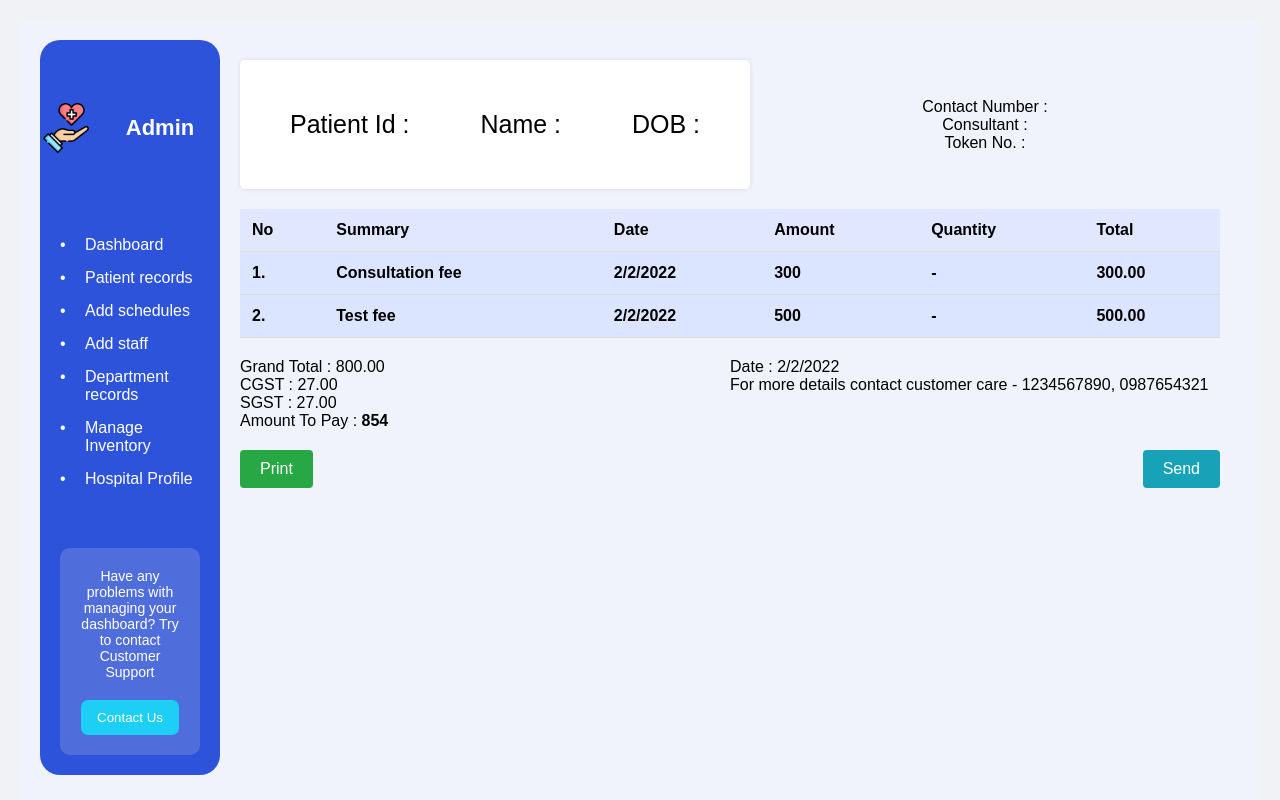
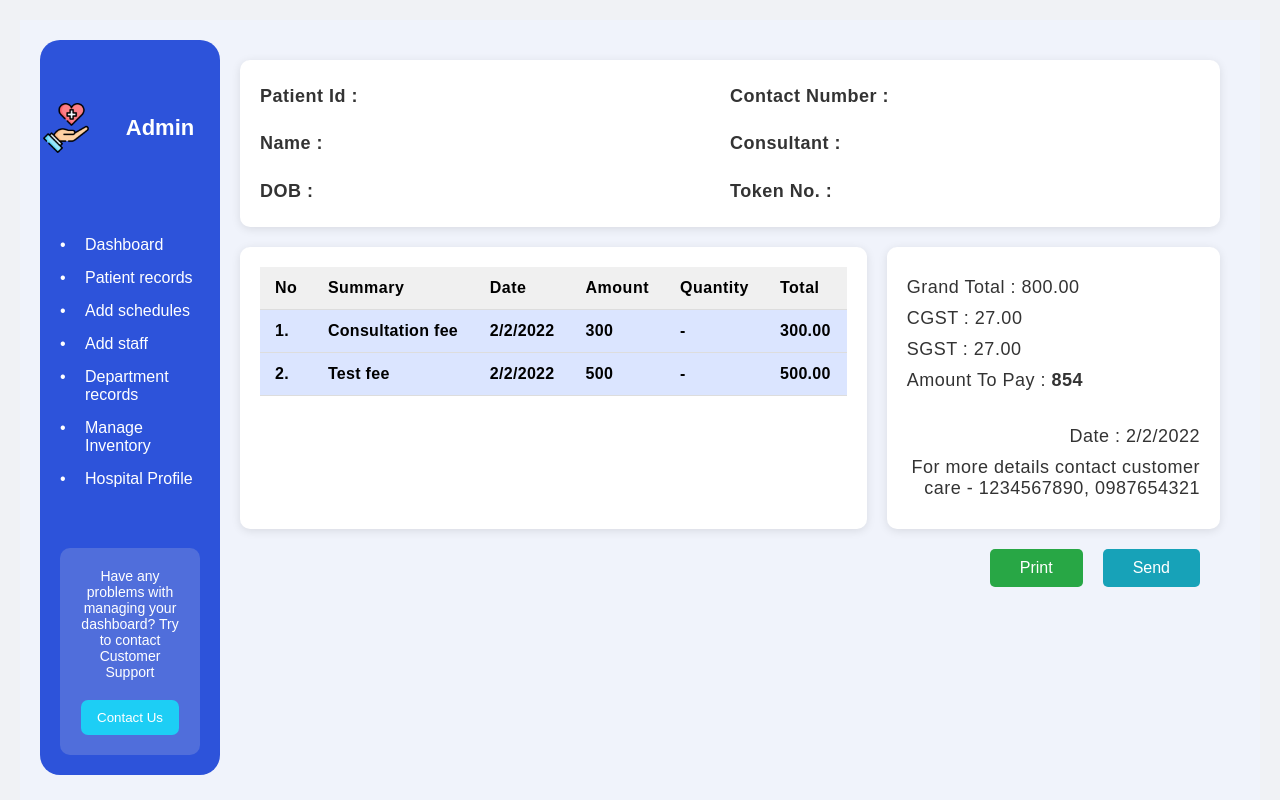
Before and after one commit to Hogwarts-Hackademy/Frontend-hospital, a React (Create React App) app: page /billing in a window 1280 px wide. Built offline with nearby package versions, Linux system fonts and the light colour scheme.

Commit message:
billing page completed

```diff
--- a/src/pages/billingPage/billingPage.css
+++ b/src/pages/billingPage/billingPage.css
@@ -1,68 +1,126 @@
+/* Main layout */
 .dashboard-container {
     display: flex;
     flex-direction: row;
-    flex: 1 1;
+    height: 100vh;
+    background-color: #edf0f7;
     padding: 20px;
-    height: 100vh;
-    background-color: #f0f3fb;
-    overflow-y: auto;
+    font-family: 'Arial', sans-serif; /* Adjust font family */
 }
 
 .main-content {
     flex: 1;
     padding: 20px;
-    overflow-y: auto; /* Allows main content to scroll if it overflows */
+    background-color: #f0f3fb;
 }
 
-.header {
+.grid-section {
+    display: flex;
+    justify-content: space-between;
+    margin-top: 20px;
+    gap: 20px; /* Adjust the gap between sections */
+}
+
+/* Header section */
+.billing-header {
     display: flex;
     justify-content: space-between;
     margin-bottom: 20px;
+    padding: 20px;
+    background-color: white;
+    border-radius: 10px;
+    box-shadow: 0 2px 10px rgba(0, 0, 0, 0.1);
+    font-size: 18px; /* Font size matching image */
+    font-weight: 600; /* Adjust weight to semi-bold */
+    letter-spacing: 0.5px; /* Adjust letter spacing */
+    line-height: 1.8; /* Adjust line height for proper spacing */
 }
 
-.patient-info, .contact-info {
+.patient-details, .consultant-details {
+    display: flex;
+    flex-direction: column;
     flex: 1;
+    gap: 15px; /* Add gap for spacing between rows */
 }
 
-.billing-details {
-    margin-bottom: 20px;
+.patient-details p, .consultant-details p {
+    margin: 0; /* Remove default margins */
+    font-size: 18px; /* Adjust font size */
+    color: #333; /* Darker font color matching the image */
+}
+
+/* Billing table */
+.billing-section {
+    background-color: white;
+    padding: 20px;
+    border-radius: 10px;
+    box-shadow: 0 2px 10px rgba(0, 0, 0, 0.1);
+    flex: 2; /* Let the table take more space */
+    font-size: 16px;
+    font-weight: 500; /* Adjust font weight */
+    letter-spacing: 0.3px; /* Adjust letter spacing */
 }
 
 .billing-table {
     width: 100%;
     border-collapse: collapse;
-    background-color: #fff;
+    font-size: 16px;
 }
 
 .billing-table th, .billing-table td {
-    padding: 12px;
+    padding: 12px 15px;
+    border-bottom: 1px solid #ddd;
     text-align: left;
-    border-bottom: 1px solid #ddd;
 }
 
-.total-section {
-    display: flex;
-    justify-content: space-between;
-    margin-bottom: 20px;
+.billing-table th {
+    background-color: #f0f0f0;
+    font-weight: 700; /* Bold headers */
+    letter-spacing: 0.5px;
 }
 
-.totals, .payment-info {
-    flex: 1;
+/* Payment summary */
+.payment-summary {
+    display: flex;
+    flex-direction: column;
+    justify-content: space-between;
+    background-color: white;
+    padding: 20px;
+    border-radius: 10px;
+    box-shadow: 0 2px 10px rgba(0, 0, 0, 0.1);
+    flex: 1; /* Let the summary section take less space */
+    font-size: 18px;
+    font-weight: 500; /* Matching font weight */
+    letter-spacing: 0.5px;
+    color: #333;
 }
 
-.actions {
+.summary-details p, .payment-info p {
+    margin: 10px 0; /* Adjust margin for better spacing */
+    font-size: 18px;
+}
+
+.payment-info {
+    text-align: right;
+    margin-top: 15px; /* Added margin for better spacing */
+}
+
+/* Action buttons */
+.billing-actions {
     display: flex;
-    justify-content: space-between;
+    justify-content: flex-end;
+    margin-top: 20px;
+    padding-right: 20px;
 }
 
 .print-button, .send-button {
-    padding: 10px 20px;
+    padding: 10px 30px;
     font-size: 16px;
-    color: #fff;
-    background-color: #007bff;
+    color: white;
     border: none;
-    border-radius: 4px;
+    border-radius: 5px;
     cursor: pointer;
+    margin-left: 20px;
 }
 
 .print-button {
@@ -75,39 +133,15 @@
 
 /* Responsive adjustments */
 @media (max-width: 768px) {
-    .dashboard-container {
-        flex-direction: row;
-    }
-
-    .sidebar {
-        width: 100%;
-        height: auto; /* Adjust sidebar height for smaller screens */
-        overflow: visible; /* Remove overflow for smaller screens */
-    }
-
-    .header, .total-section {
+    .billing-header, .payment-summary {
         flex-direction: column;
-    }
-
-    .billing-table th, .billing-table td {
-        font-size: 14px;
-        padding: 8px;
-    }
-
-    .actions {
-        flex-direction: column;
-        gap: 10px;
+        text-align: left;
     }
 }
 
 @media (max-width: 480px) {
-    .sidebar {
+    .billing-table th, .billing-table td {
         font-size: 14px;
-    }
-
-    .billing-table th, .billing-table td {
-        font-size: 12px;
-        padding: 6px;
     }
 
     .print-button, .send-button {
--- a/src/pages/billingPage/billingPage.jsx
+++ b/src/pages/billingPage/billingPage.jsx
@@ -1,26 +1,26 @@
-import React from 'react';
-import './billingPage.css';
-import Sidebar from '../../Components/Sidebar';
+import React from "react";
+import "./billingPage.css";
+import Sidebar from "../../Components/Sidebar";
 
 const BillingPage = () => {
   return (
     <div className="dashboard-container">
-            <Sidebar/>
+      <Sidebar />
       <div className="main-content">
-                <div className="header">
-                    <div className="patient-info">
+        <div className="billing-header">
+          <div className="patient-details">
             <p>Patient Id :</p>
             <p>Name :</p>
             <p>DOB :</p>
           </div>
-                    <div className="contact-info">
+          <div className="consultant-details">
             <p>Contact Number :</p>
             <p>Consultant :</p>
             <p>Token No. :</p>
           </div>
         </div>
-
-                <div className="billing-details">
+        <div className="grid-section">
+          <div className="billing-section">
             <table className="billing-table">
               <thead>
                 <tr>
@@ -53,26 +53,31 @@ const BillingPage = () => {
             </table>
           </div>
 
-                <div className="total-section">
-                    <div className="totals">
+          <div className="payment-summary">
+            <div className="summary-details">
               <p>Grand Total : 800.00</p>
               <p>CGST : 27.00</p>
               <p>SGST : 27.00</p>
-                        <p>Amount To Pay : <strong>854</strong></p>
+              <p>
+                Amount To Pay : <strong>854</strong>
+              </p>
             </div>
             <div className="payment-info">
               <p>Date : 2/2/2022</p>
-                        <p>For more details contact customer care - 1234567890, 0987654321</p>
+              <p>
+                For more details contact customer care - 1234567890, 0987654321
+              </p>
             </div>
           </div>
-
-                <div className="actions">
+          </div>
+          <div className="billing-actions">
             <button className="print-button">Print</button>
             <button className="send-button">Send</button>
           </div>
+
       </div>
     </div>
   );
-}
+};
 
 export default BillingPage;
```
Lines whose indentation alone changed are shown as unchanged.
